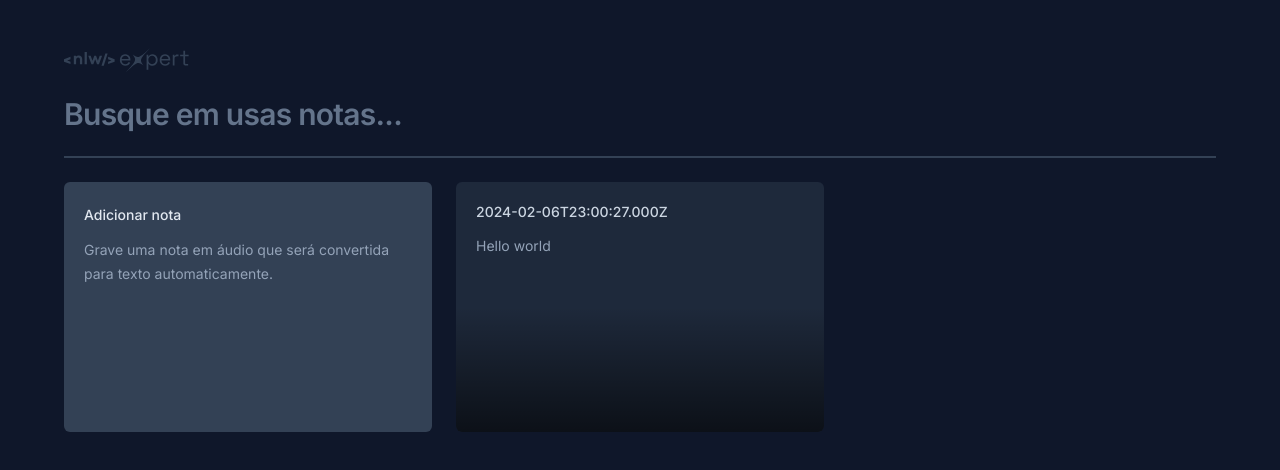
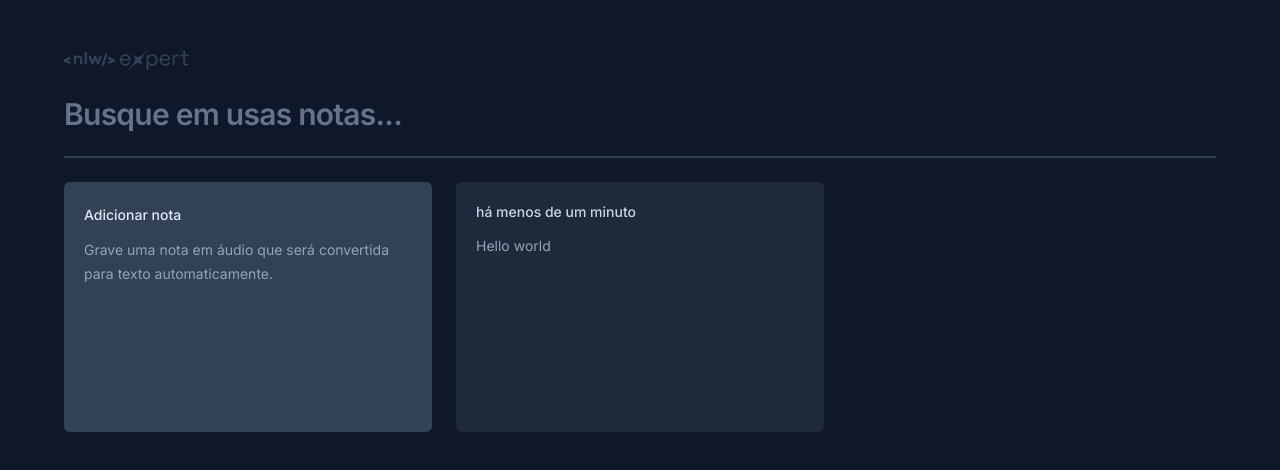
Before and after one commit to juniordbz/Web-Notes, a React (Vite) app: page / in a window 1280 px wide. Shown: the top 470 px of the page. Built offline with nearby package versions, Linux system fonts and the light colour scheme.

Commit message:
component New Note Card

```diff
--- a/src/App.tsx
+++ b/src/App.tsx
@@ -1,4 +1,5 @@
 import logo from './assets/logo.svg'
+import { NewNoteCard } from './components/new-note-card'
 import { NoteCard } from './components/note-card'
 
 const note = {
@@ -21,16 +22,7 @@ export function App() {
       <div className="border-slate-700 border" />
 
       <div className="grid grid-cols-3 gap-6 auto-rows-[250px]">
-        <div className="rounded-md bg-slate-700 p-5 space-y-3">
-          <span className="font-medium text-slate-200 text-sm">
-            Adicionar nota
-          </span>
-          <p className="text-sm leading-6 text-slate-400">
-            Grave uma nota em áudio que será convertida para texto
-            automaticamente.
-          </p>
-        </div>
-
+        <NewNoteCard />
         <NoteCard note={note} />
       </div>
     </div>
--- /dev/null
+++ b/src/components/new-note-card.tsx
@@ -0,0 +1,10 @@
+export function NewNoteCard() {
+  return (
+    <div className="rounded-md bg-slate-700 p-5 space-y-3">
+      <span className="font-medium text-slate-200 text-sm">Adicionar nota</span>
+      <p className="text-sm leading-6 text-slate-400">
+        Grave uma nota em áudio que será convertida para texto automaticamente.
+      </p>
+    </div>
+  )
+}
--- a/src/components/note-card.tsx
+++ b/src/components/note-card.tsx
@@ -15,10 +15,12 @@ export function NoteCard({ note }: NoteCardProps) {
     <Dialog.Root>
       <Dialog.Trigger className="flex flex-col rounded-md text-left bg-slate-800 p-5 gap-3 overflow-hidden relative hover:ring-2 hover: ring-slate-600 focus-visible:ring-2 focus-visible:ring-lime-400 outline-none">
         <span className="font-medium text-slate-300 text-sm">
-          {note.createdDate.toISOString()}
+          {formatDistanceToNow(note.createdDate, {
+            locale: ptBR,
+            addSuffix: true,
+          })}
         </span>
         <p className="text-sm leading-6 text-slate-400">{note.content}</p>
-        <div className="absolute bottom-0 right-0 left-0 h-1/2 bg-gradient-to-t from-black/60 to-black/0 pointer-events-none" />
       </Dialog.Trigger>
 
       <Dialog.Portal>
```
